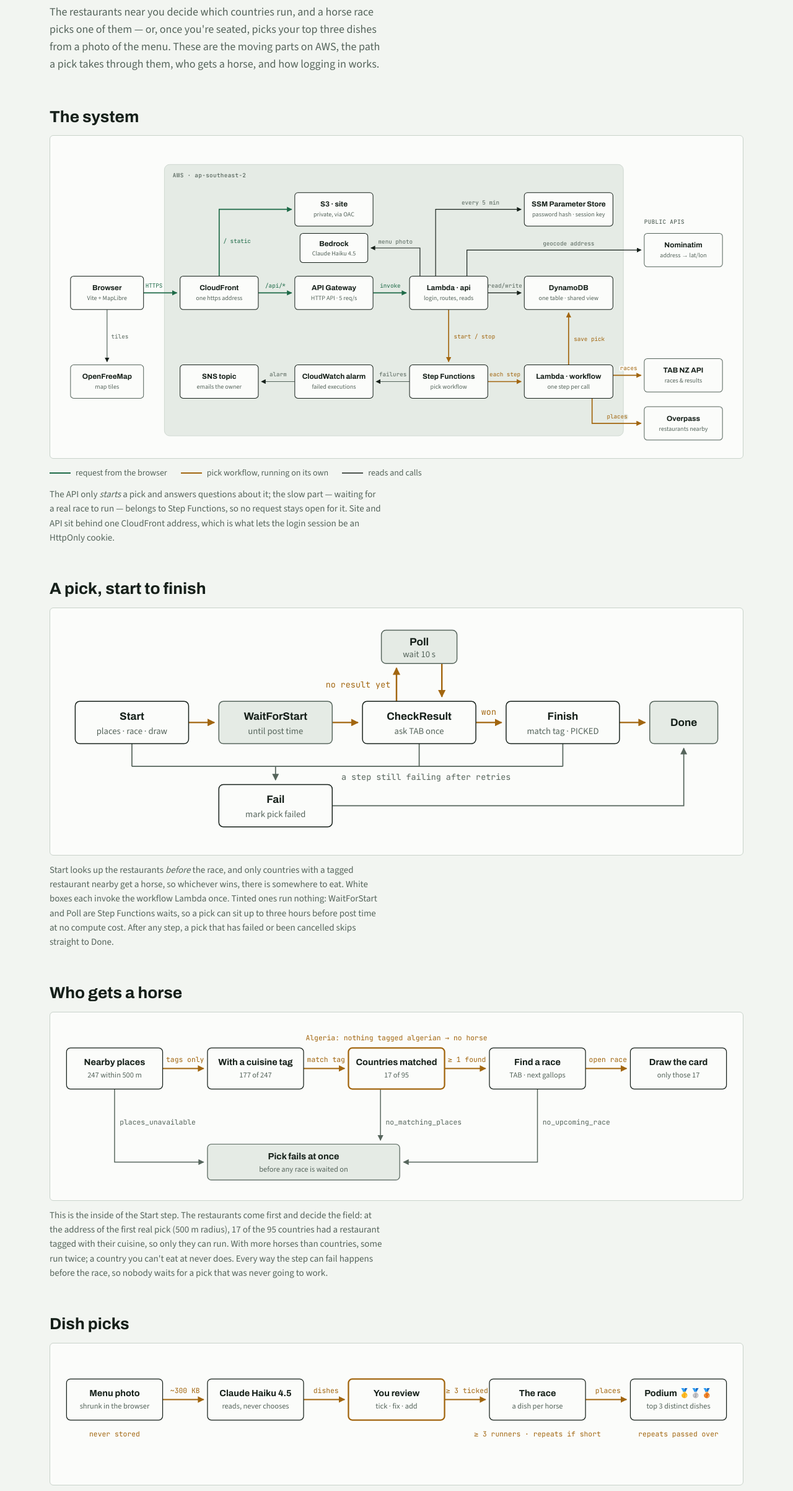
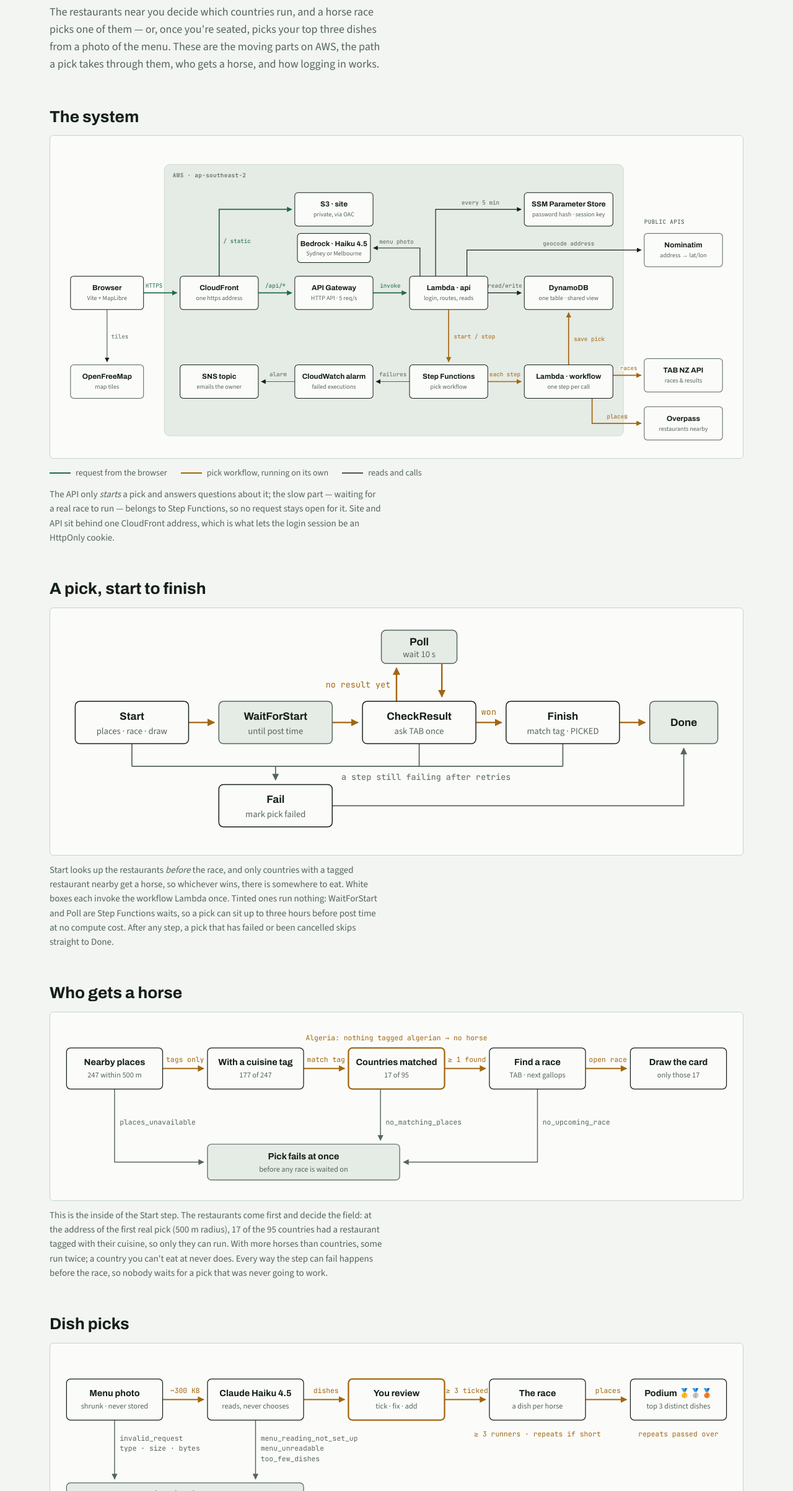
Before and after one commit to Jade1724/fat-horses, a plain HTML site: page docs/architecture.html in a window 1280 px wide. Shown: the part 127-2532 px from the top of the page at 62% size. Drawn offline with nearby package versions, Linux system fonts and the light colour scheme.

Commit message:
docs: updated architecture diagram

```diff
--- a/docs/architecture.html
+++ b/docs/architecture.html
@@ -181,7 +181,7 @@
     <h2 id="sys">The system</h2>
     <figure>
       <div class="canvas">
-        <svg class="dg" viewBox="0 0 1290 580" role="img" aria-label="The browser reaches everything through one CloudFront address: static files come from S3, and /api/* goes through API Gateway to the api Lambda, which reads DynamoDB and SSM, geocodes with Nominatim, has Claude Haiku 4.5 on Bedrock read menu photos, and starts the Step Functions pick workflow. The workflow invokes the workflow Lambda once per step, which calls the TAB NZ API and Overpass and saves the pick to DynamoDB. Failed executions raise a CloudWatch alarm that emails through SNS.">
+        <svg class="dg" viewBox="0 0 1290 580" role="img" aria-label="The browser reaches everything through one CloudFront address: static files come from S3, and /api/* goes through API Gateway to the api Lambda, which reads DynamoDB and SSM, geocodes with Nominatim, has Claude Haiku 4.5 on Bedrock read menu photos (through the Australia-only inference profile, so photos are processed in Sydney or Melbourne), and starts the Step Functions pick workflow. The workflow invokes the workflow Lambda once per step, which calls the TAB NZ API and Overpass and saves the pick to DynamoDB. Failed executions raise a CloudWatch alarm that emails through SNS.">
           <defs>
             <marker id="s-ink" viewBox="0 0 10 10" refX="9" refY="5" markerUnits="userSpaceOnUse" markerWidth="9" markerHeight="9" orient="auto"><path class="ah" d="M0,0 L10,5 L0,10 z"/></marker>
             <marker id="s-req" viewBox="0 0 10 10" refX="9" refY="5" markerUnits="userSpaceOnUse" markerWidth="10" markerHeight="10" orient="auto"><path class="ah req" d="M0,0 L10,5 L0,10 z"/></marker>
@@ -210,8 +210,8 @@
           <path class="edge" d="M780,250 V200 H1114" marker-end="url(#s-ink)"/>
           <text class="lbl" x="975" y="191" text-anchor="middle">geocode address</text>
 
-          <path class="edge" d="M690,250 V196 H596" marker-end="url(#s-ink)"/>
-          <text class="lbl" x="643" y="188" text-anchor="middle">menu photo</text>
+          <path class="edge" d="M690,250 V196 H601" marker-end="url(#s-ink)"/>
+          <text class="lbl" x="645" y="188" text-anchor="middle">menu photo</text>
 
           <!-- pick workflow -->
           <path class="edge wf" d="M745,314 V414" marker-end="url(#s-wf)"/>
@@ -266,9 +266,9 @@
           <text class="t" x="975" y="277" text-anchor="middle">DynamoDB</text>
           <text class="s" x="975" y="296" text-anchor="middle">one table · shared view</text>
 
-          <rect class="box" x="460" y="168" width="130" height="56" rx="6"/>
-          <text class="t" x="525" y="192" text-anchor="middle">Bedrock</text>
-          <text class="s" x="525" y="210" text-anchor="middle">Claude Haiku 4.5</text>
+          <rect class="box" x="455" y="168" width="140" height="56" rx="6"/>
+          <text class="t" x="525" y="192" text-anchor="middle">Bedrock · Haiku 4.5</text>
+          <text class="s" x="525" y="210" text-anchor="middle">Sydney or Melbourne</text>
 
           <rect class="box" x="670" y="420" width="150" height="64" rx="6"/>
           <text class="t" x="745" y="447" text-anchor="middle">Step Functions</text>
@@ -432,9 +432,10 @@
     <h2 id="dishes">Dish picks</h2>
     <figure>
       <div class="canvas">
-        <svg class="dg" viewBox="0 0 1050 190" role="img" aria-label="A dish pick: the menu photo is shrunk in the browser and sent to the api Lambda, which has Claude Haiku 4.5 on Bedrock read the dishes; you review the list; a race gives each horse a dish; the first three distinct dishes past the post are the podium.">
+        <svg class="dg" viewBox="0 0 1050 262" role="img" aria-label="A dish pick: the menu photo is shrunk in the browser and sent to the api Lambda, which checks it and has Claude Haiku 4.5 on Bedrock read the dishes; you review the list; a race gives each horse a dish; the first three distinct dishes past the post are the podium. A photo of the wrong type or size, menu reading not set up, a failed reading or fewer than three dishes all return you to the photo step with the reason.">
           <defs>
             <marker id="d-wf" viewBox="0 0 10 10" refX="9" refY="5" markerUnits="userSpaceOnUse" markerWidth="10" markerHeight="10" orient="auto"><path class="ah wf" d="M0,0 L10,5 L0,10 z"/></marker>
+            <marker id="d-quiet" viewBox="0 0 10 10" refX="9" refY="5" markerUnits="userSpaceOnUse" markerWidth="9" markerHeight="9" orient="auto"><path class="ah quiet" d="M0,0 L10,5 L0,10 z"/></marker>
           </defs>
 
           <path class="edge wf" d="M160,72 H224" marker-end="url(#d-wf)"/>
@@ -446,9 +447,18 @@
           <path class="edge wf" d="M820,72 H884" marker-end="url(#d-wf)"/>
           <text class="lbl on-surface wf" x="855" y="62" text-anchor="middle">places</text>
 
+          <!-- ways a menu read fails: all back to the photo, with the reason -->
+          <path class="edge quiet" d="M85,104 V196" marker-end="url(#d-quiet)"/>
+          <text class="lbl on-surface" x="93" y="136">invalid_request</text>
+          <text class="lbl on-surface" x="93" y="152">type · size · bytes</text>
+          <path class="edge quiet" d="M305,104 V196" marker-end="url(#d-quiet)"/>
+          <text class="lbl on-surface" x="313" y="136">menu_reading_not_set_up</text>
+          <text class="lbl on-surface" x="313" y="152">menu_unreadable</text>
+          <text class="lbl on-surface" x="313" y="168">too_few_dishes</text>
+
           <rect class="box" x="10" y="40" width="150" height="64" rx="6"/>
           <text class="t" x="85" y="67" text-anchor="middle">Menu photo</text>
-          <text class="s" x="85" y="86" text-anchor="middle">shrunk in the browser</text>
+          <text class="s" x="85" y="86" text-anchor="middle">shrunk · never stored</text>
 
           <rect class="box" x="230" y="40" width="150" height="64" rx="6"/>
           <text class="t" x="305" y="67" text-anchor="middle">Claude Haiku 4.5</text>
@@ -466,12 +476,15 @@
           <text class="t" x="965" y="67" text-anchor="middle">Podium 🥇🥈🥉</text>
           <text class="s" x="965" y="86" text-anchor="middle">top 3 distinct dishes</text>
 
-          <text class="note" x="85" y="130" text-anchor="middle">never stored</text>
           <text class="note" x="745" y="130" text-anchor="middle">≥ 3 runners · repeats if short</text>
           <text class="note" x="965" y="130" text-anchor="middle">repeats passed over</text>
+
+          <rect class="box wait" x="10" y="202" width="370" height="50" rx="6"/>
+          <text class="t" x="195" y="224" text-anchor="middle">Back to the photo step</text>
+          <text class="s" x="195" y="241" text-anchor="middle">showing the reason, e.g. "Reading menus isn't set up yet."</text>
         </svg>
       </div>
-      <figcaption>The one AI call in the app reads the menu, and only that: Claude lists the dishes and the restaurant's name, you decide what's in, and a real race does the choosing. The workflow is the same state machine as a restaurant pick — the start deals out dishes instead of countries, and the result check settles three places instead of one.</figcaption>
+      <figcaption>The one AI call in the app reads the menu, and only that: Claude lists the dishes and the restaurant's name, you decide what's in, and a real race does the choosing. The workflow is the same state machine as a restaurant pick — the start deals out dishes instead of countries, and the result check settles three places instead of one. Every way a read can fail sends you back to the photo with the actual reason: the photo is checked (type, 4 MB limit, and that its bytes match its type) before the model is called, and "not set up" is told apart from "couldn't read it".</figcaption>
     </figure>
   </section>
 
@@ -537,7 +550,7 @@
           <tr><th scope="row">Password</th><td>scrypt hash in SSM</td><td><code>FAT_HORSES_PASSWORD</code></td></tr>
           <tr><th scope="row">Session key</th><td>SSM, rotated on demand</td><td>new at every start</td></tr>
           <tr><th scope="row">Cookie</th><td>Secure (https only)</td><td>not Secure (plain http)</td></tr>
-          <tr><th scope="row">Menu photos</th><td>Bedrock, <code>MENU_MODEL_ID</code></td><td><code>MENU_READER=fake</code>, or Bedrock via your AWS profile</td></tr>
+          <tr><th scope="row">Menu photos</th><td>Bedrock, <code>MENU_MODEL_ID</code> = the <code>au.</code> Haiku 4.5 profile (Sydney or Melbourne)</td><td><code>MENU_READER=fake</code>, or Bedrock via your AWS profile</td></tr>
         </tbody>
       </table>
     </div>
```
